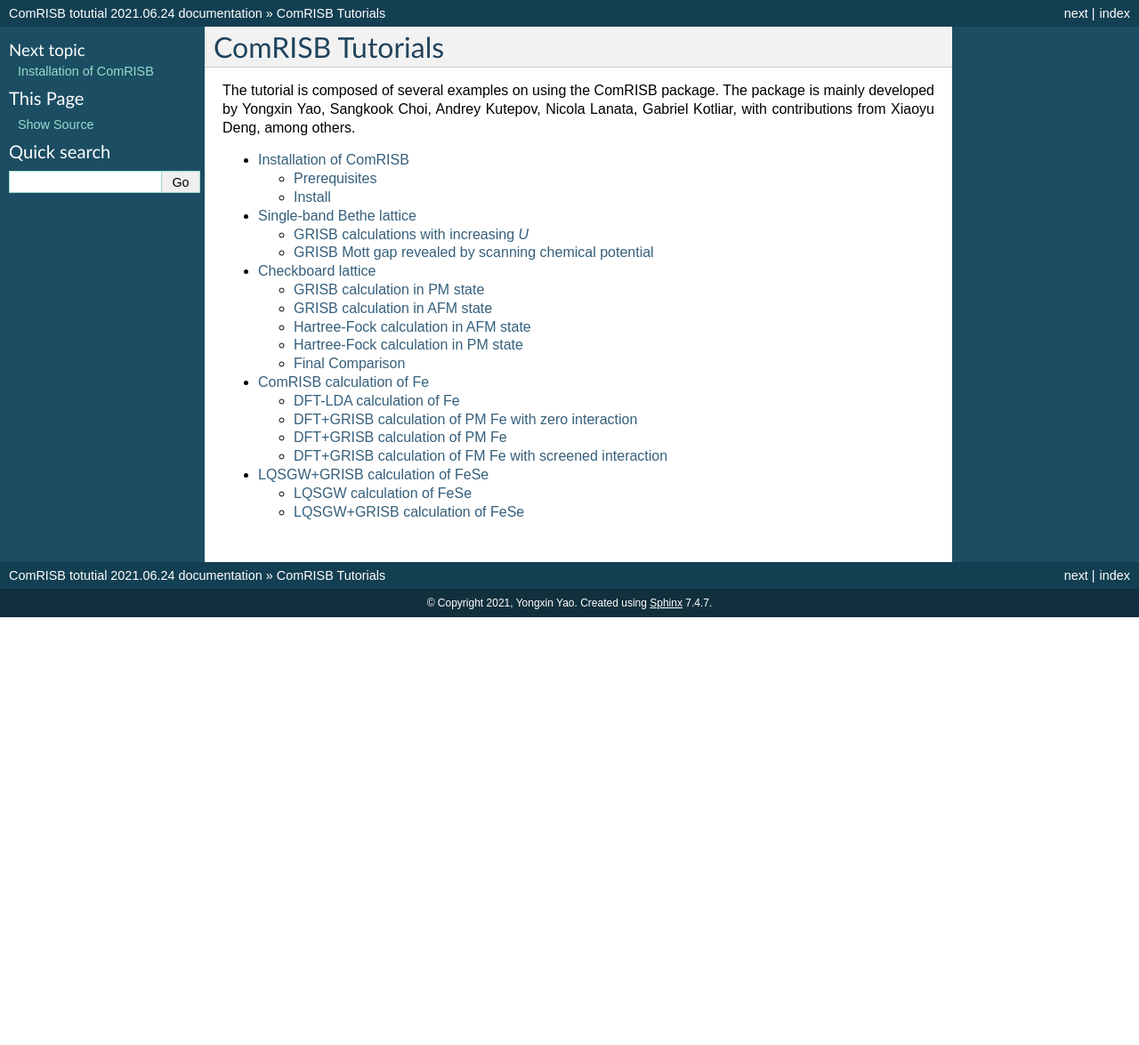
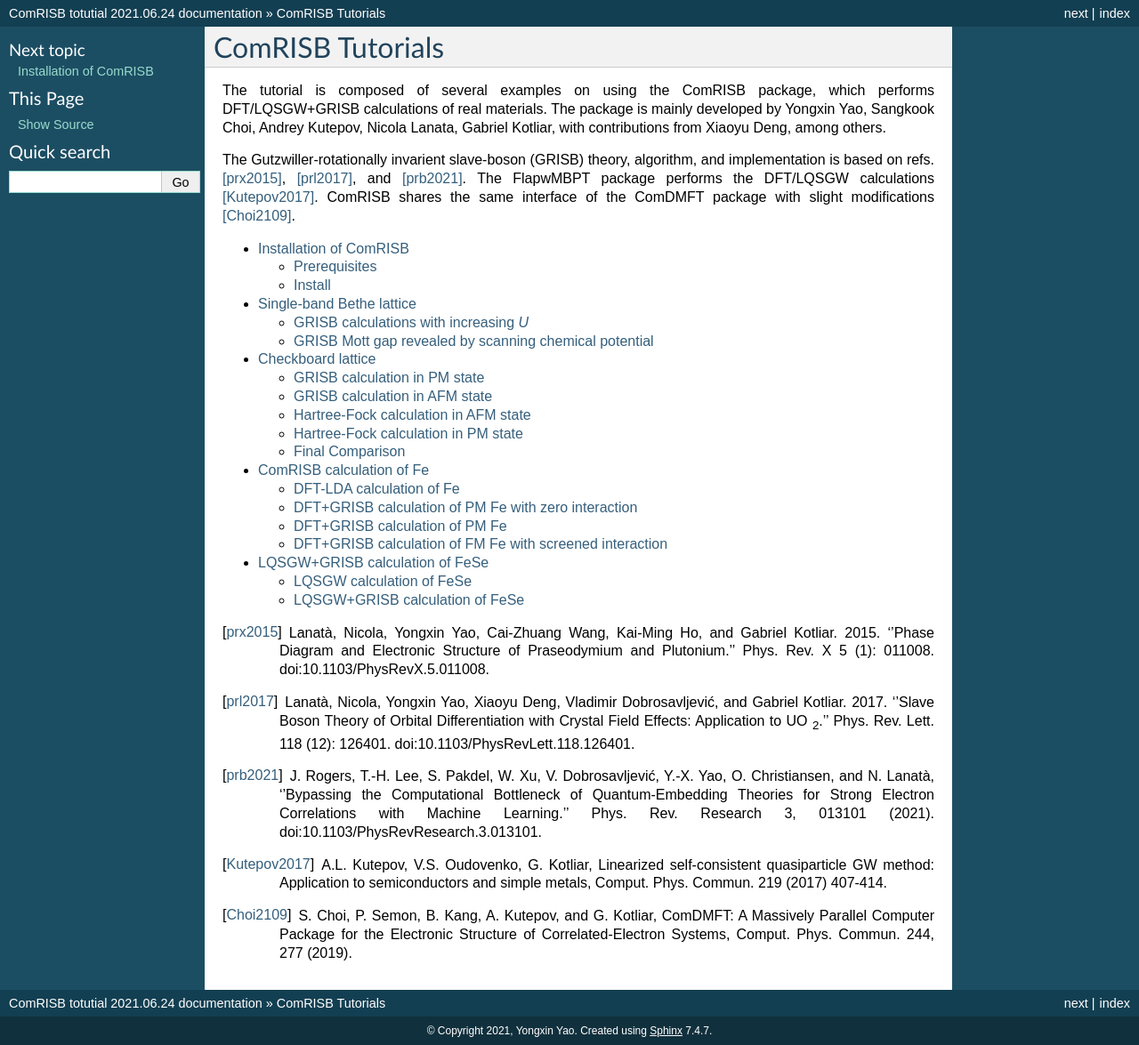
Before and after one commit to comscope/ComRISB_tutorial, a Sphinx documentation site: the page built from doc/source/index.rst, in a window 1280 px wide. Shown: the whole page at 89% size. Built offline with Sphinx 7.4.7, drawn with Linux system fonts in a browser that asks for light colours; before the commit the page ends 900 px from its top, so only the background shows below that.

Commit message:
added references. fix compiling issue. added manual.cls.

```diff
--- a/doc/source/conf.py
+++ b/doc/source/conf.py
@@ -207,7 +207,7 @@
 #  author, documentclass [howto, manual, or own class]).
 latex_documents = [
   ('index', 'tutorial.tex', u'ComRISB toturial',
-   u'Yongxin Yao', 'tutorial'),
+   u'Yongxin Yao', 'manual'),
 ]
 
 # The name of an image file (relative to this directory) to place at the top of
--- a/doc/source/index.rst
+++ b/doc/source/index.rst
@@ -1,9 +1,19 @@
 ComRISB Tutorials
 =================
 
-The tutorial is composed of several examples on using the ComRISB package.
+The tutorial is composed of several examples on using the ComRISB package,
+which performs DFT/LQSGW+GRISB calculations of real materials.
 The package is mainly developed by Yongxin Yao, Sangkook Choi, Andrey Kutepov,
-Nicola Lanata, Gabriel Kotliar, with contributions from Xiaoyu Deng, among others.
+Nicola Lanata, Gabriel Kotliar,
+with contributions from Xiaoyu Deng, among others.
+
+The Gutzwiller-rotationally invarient slave-boson (GRISB) theory,
+algorithm, and implementation is based on refs. [prx2015]_,
+[prl2017]_, and [prb2021]_.
+The FlapwMBPT package performs the DFT/LQSGW calculations [Kutepov2017]_.
+ComRISB shares the same interface of the ComDMFT package
+with slight modifications [Choi2109]_.
+
 
 .. toctree::
   :maxdepth: 2
@@ -13,3 +23,36 @@
   checkboard
   fe
   fese
+
+
+
+
+.. [prx2015] Lanatà, Nicola, Yongxin Yao, Cai-Zhuang Wang, Kai-Ming Ho,
+   and Gabriel Kotliar. 2015.
+   ''Phase Diagram and Electronic Structure of Praseodymium and Plutonium.''
+   Phys. Rev. X 5 (1): 011008.
+   doi:10.1103/PhysRevX.5.011008.
+
+.. [prl2017] Lanatà, Nicola, Yongxin Yao, Xiaoyu Deng, Vladimir Dobrosavljević,
+   and Gabriel Kotliar. 2017.
+   ''Slave Boson Theory of Orbital Differentiation with Crystal Field Effects:
+   Application to UO :sub:`2`.''
+   Phys. Rev. Lett. 118 (12): 126401.
+   doi:10.1103/PhysRevLett.118.126401.
+
+.. [prb2021] J. Rogers, T.-H. Lee, S. Pakdel, W. Xu, V. Dobrosavljević,
+   Y.-X. Yao, O. Christiansen, and N. Lanatà,
+   ''Bypassing the Computational Bottleneck of Quantum-Embedding Theories
+   for Strong Electron Correlations with Machine Learning.''
+   Phys. Rev. Research 3, 013101 (2021).
+   doi:10.1103/PhysRevResearch.3.013101.
+
+.. [Kutepov2017] A.L. Kutepov, V.S. Oudovenko, G. Kotliar,
+    Linearized self-consistent quasiparticle GW method:
+    Application to semiconductors and simple metals,
+    Comput. Phys. Commun. 219 (2017) 407-414.
+
+.. [Choi2109] S. Choi, P. Semon, B. Kang, A. Kutepov, and G. Kotliar,
+    ComDMFT: A Massively Parallel Computer Package for the Electronic Structure
+    of Correlated-Electron Systems,
+    Comput. Phys. Commun. 244, 277 (2019).
```
Also changed, not shown: doc/source/fe.rst (+2 -13 lines).
